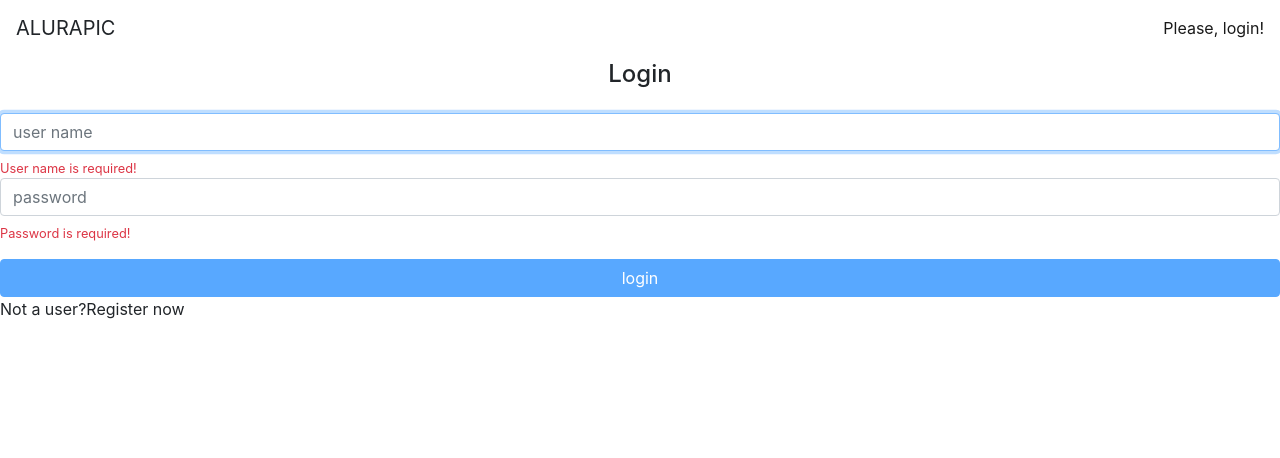
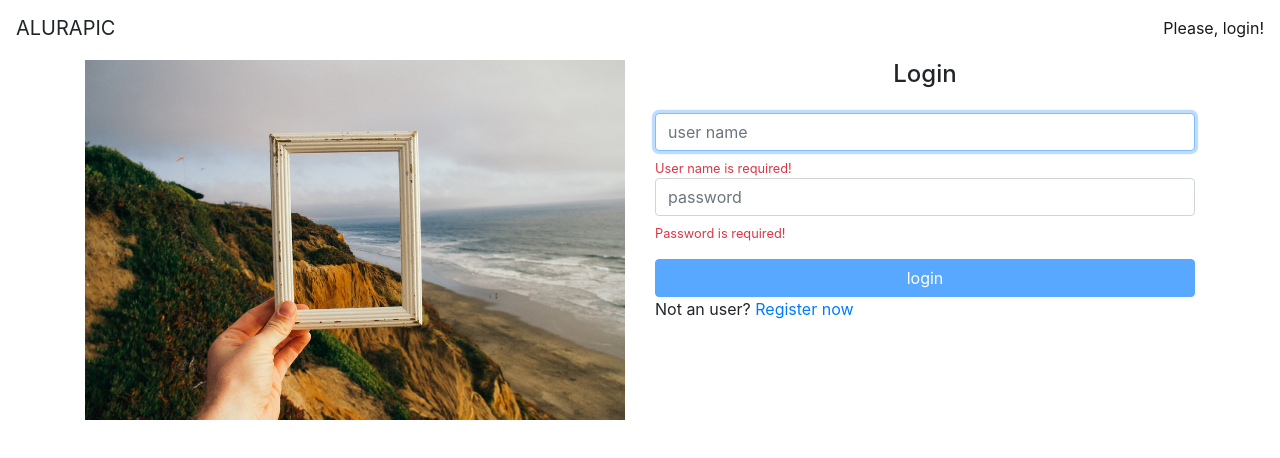
Before and after one commit to gabrielapiovezan/Angular-Project, an Angular app in the folder alurapic/: page / in a window 1280 px wide. Shown: the top 458 px of the page. Built offline with nearby package versions, Linux system fonts and the light colour scheme.

Commit message:
image in home

```diff
--- /dev/null
+++ b/alurapic/src/app/home/home.component.html
@@ -0,0 +1,14 @@
+<div class="container">
+  <div class="row">
+    <div class="col-md-6 mb-2">
+      <img
+        class="img-fluid d-none d-sm-block"
+        src="../../assets/img/home.jpg"
+        alt="Welcome"
+      />
+    </div>
+    <div class="col-md-6">
+      <router-outlet></router-outlet>
+    </div>
+  </div>
+</div>
--- /dev/null
+++ b/alurapic/src/app/home/home.component.ts
@@ -0,0 +1,6 @@
+import { Component } from "@angular/core";
+
+@Component({
+  templateUrl: "./home.component.html",
+})
+export class HomeComponent {}
--- a/alurapic/src/app/home/home.module.ts
+++ b/alurapic/src/app/home/home.module.ts
@@ -5,9 +5,10 @@
 import { VMessageModule } from "../shared/components/vmessage/vmessage.module";
 import { RouterModule } from "@angular/router";
 import { SignUpComponent } from "./signup/signup.component";
+import { HomeComponent } from "./home.component";
 
 @NgModule({
-  declarations: [SignInComponent, SignUpComponent],
+  declarations: [SignInComponent, SignUpComponent, HomeComponent],
   imports: [
     CommonModule,
     ReactiveFormsModule,
--- a/alurapic/src/app/home/signin/signin.component.html
+++ b/alurapic/src/app/home/signin/signin.component.html
@@ -36,4 +36,4 @@
   </button>
 </form>
 
-<p>Not a user?<a>Register now</a></p>
+<p>Not an user? <a [routerLink]="['signup']">Register now</a></p>
--- a/alurapic/src/app/home/signin/signin.component.ts
+++ b/alurapic/src/app/home/signin/signin.component.ts
@@ -23,6 +23,8 @@
       userName: ["", Validators.required],
       password: ["", Validators.required],
     });
+    this.platformDetectorService.isPlatformBrowser() &&
+      this.userNameInput.nativeElement.focus();
   }
 
   login() {
--- a/alurapic/src/app/home/signup/signup.component.html
+++ b/alurapic/src/app/home/signup/signup.component.html
@@ -1,7 +1,7 @@
-<
 <form [formGroup]="signupForm" class="form mt-4" (submit)="signup()">
   <div class="form-group">
     <input
+      #emailInput
       formControlName="email"
       class="form-control"
       placeholder="email"
--- a/alurapic/src/app/home/signup/signup.component.ts
+++ b/alurapic/src/app/home/signup/signup.component.ts
@@ -1,6 +1,7 @@
-import { Component, OnInit } from "@angular/core";
+import { Component, ElementRef, OnInit, ViewChild } from "@angular/core";
 import { FormBuilder, FormGroup, Validators } from "@angular/forms";
 import { Router } from "@angular/router";
+import { PlatformDetectorService } from "src/app/core/platform-detector/platform-detector.service";
 import { lowerCaseValidator } from "../../shared/validators/lower-case.validator";
 import { NewUser } from "./new-user";
 import { SignUpService } from "./signup.service";
@@ -11,12 +12,14 @@
 })
 export class SignUpComponent implements OnInit {
   signupForm: FormGroup;
+  @ViewChild("emailInput") emailInput: ElementRef<HTMLInputElement>;
 
   constructor(
     private formBuilder: FormBuilder,
     private userNotTakenValidatorService: UserNotTakenValidatorService,
     private signUpService: SignUpService,
-    private router: Router
+    private router: Router,
+    private platformDetectorService: PlatformDetectorService
   ) {}
 
   ngOnInit(): void {
@@ -49,6 +52,8 @@
         ],
       ],
     });
+    this.platformDetectorService.isPlatformBrowser() &&
+      this.emailInput.nativeElement.focus();
   }
   signup() {
     const newUser = this.signupForm.getRawValue() as NewUser;
```
Also changed, not shown: alurapic/src/app/app.routing.module.ts (+12 -5 lines), alurapic/src/assets/img/home.jpg (added).
